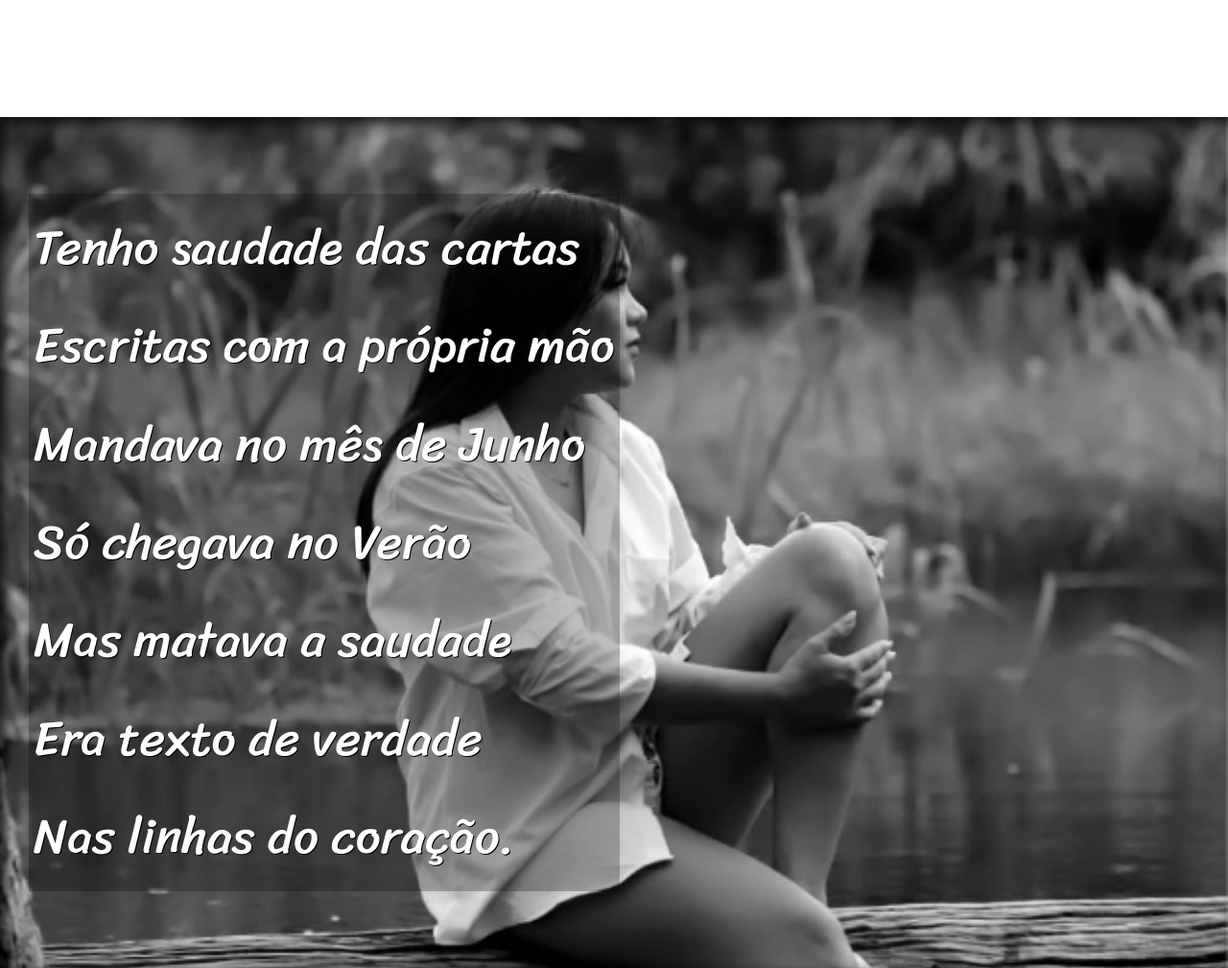
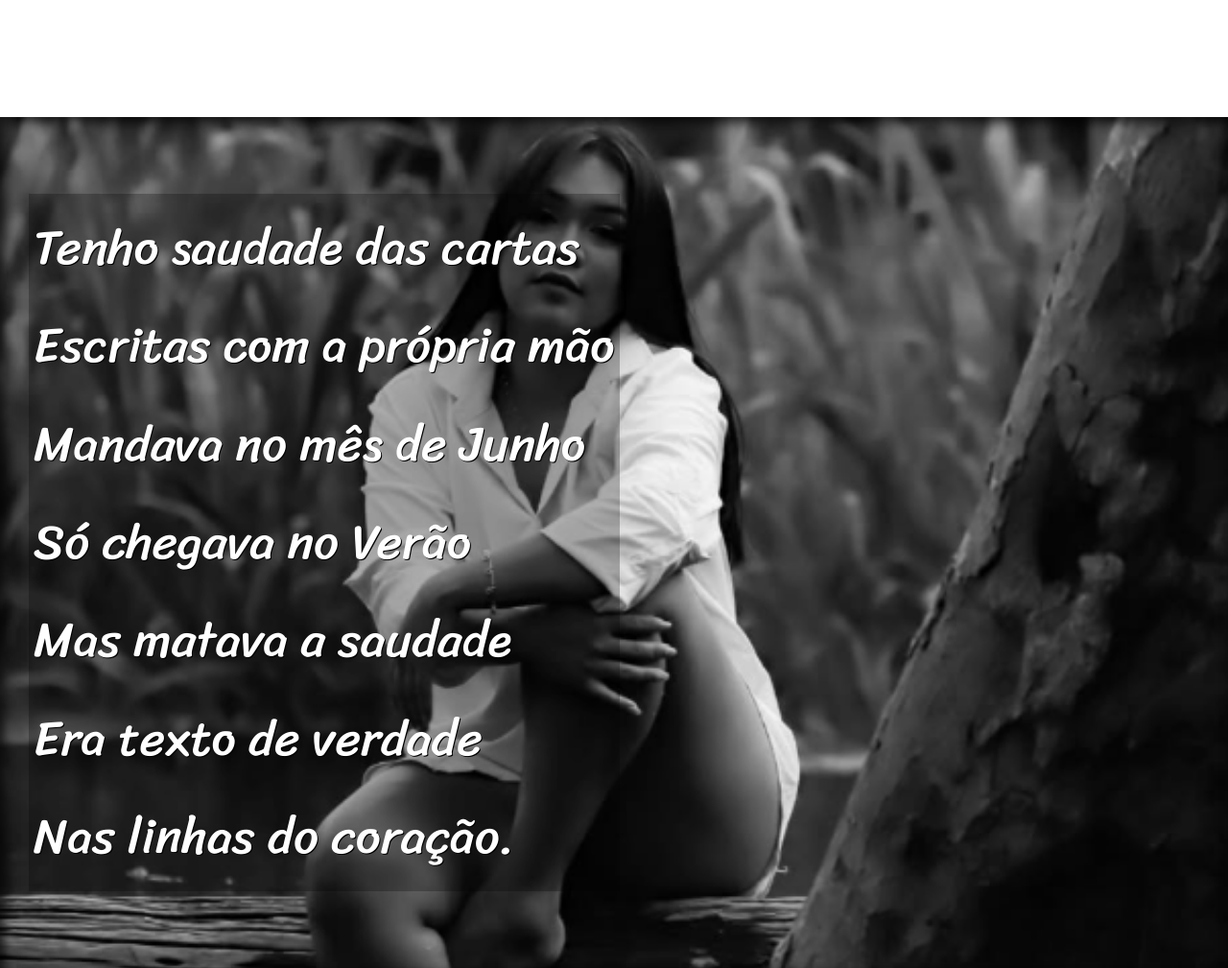
Before and after one commit to natansilvaa/Bia, a plain HTML site: page index.html in a window 1280 px wide. Shown: the part 6440-7449 px from the top of the page at 96% size. Drawn offline with Linux system fonts and the light colour scheme.

Commit message:
adicionei mais imagens

```diff
--- a/index.html
+++ b/index.html
@@ -102,7 +102,7 @@
 
     </section>
 
-    <section class="imagem" id="img02">
+    <section class="imagem" id="img04">
         <p>
             Tenho saudade das cartas <br>
             Escritas com a própria mão <br>
--- a/style.css
+++ b/style.css
@@ -104,6 +104,11 @@ section#img02{
     background-position: right center;
     background-size: cover;
 }
+section#img04{
+    background-image: url(imagens/img04.png);
+    background-position: right center;
+    background-size: cover;
+}
 footer{
     background-color: black;
     color: white;
```
Also changed, not shown: imagens/img03.png (added), imagens/img04.png (added).
